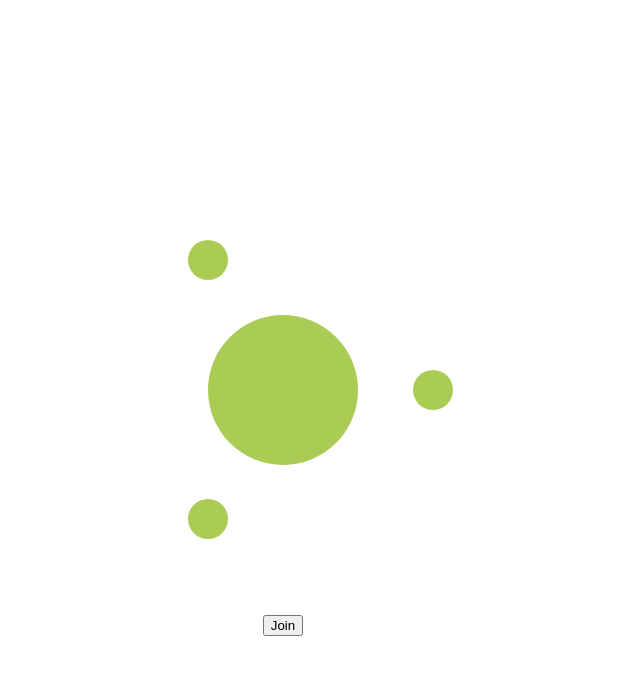
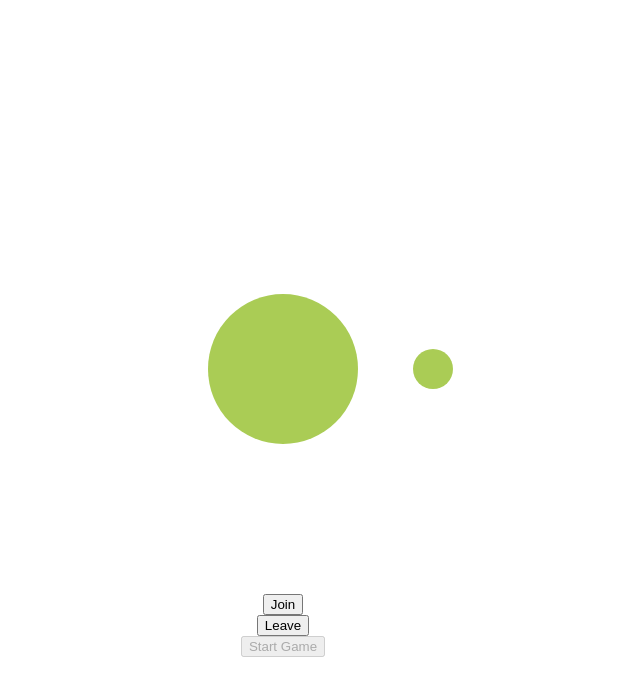
Before and after one commit to NathansStuff/AvalonGame, a plain HTML site: page index.html in a window 1280 px wide. Both pictures are taken after a click on the button "Join". Shown: the whole page, without its empty margins (357-997 px from the left). Drawn offline with Linux system fonts and the light colour scheme.

Commit message:
leave button

```diff
--- a/index.html
+++ b/index.html
@@ -10,6 +10,8 @@
 <body>
     <div id="parentdiv"></div>
         <button id='joinButton'>Join</button>
+        <button id='leaveButton' class='disabled' disabled>Leave</button>
+        <button id='startButton' class='disabled' disabled>Start Game</button>
     <script src="script.js"></script>
 </body>
 </html>
--- a/script.js
+++ b/script.js
@@ -1,4 +1,4 @@
-var players = 2
+var players = 0
 const radius = 150;
 const parentdiv = document.getElementById('parentdiv');
 // parseInt fetches integer from string
@@ -7,12 +7,13 @@ const offsetToParentCenter = parseInt(parentdiv.offsetWidth / 2);
 const offsetToChildCenter = 20;
 const totalOffset = offsetToParentCenter - offsetToChildCenter;
 
-
+const startButton = document.getElementById('startButton')
 const joinButton = document.getElementById("joinButton");
+const leaveButton = document.getElementById("leaveButton");
 
 // fetches and resets all player circles
 function removeCircles() {
-    const allChildDivs = document.getElementsByClassName('div2')
+    const allChildDivs = document.getElementsByClassName('playerCircle')
     while (allChildDivs[0]) {
         allChildDivs[0].parentNode.removeChild(allChildDivs[0]);
     }
@@ -21,9 +22,9 @@ function removeCircles() {
 function addCircles() {
     for (var i = 1; i <= players; ++i) {
         // create a div
-        const childdiv = document.createElement('div');
+        const childdiv = document.createElement('playerCircle');
         // give it a class
-        childdiv.className = 'div2';
+        childdiv.className = 'playerCircle';
         // determine the xy coordinates
         var div = 360 / players;
         const y = Math.sin((div * i) * (Math.PI / 180)) * radius;
@@ -33,14 +34,38 @@ function addCircles() {
         childdiv.style.left = (x + totalOffset).toString() + "px";
         parentdiv.appendChild(childdiv);
     }
+    if (players >= 5) {
+        startButton.disabled = false;
+    } else {
+        startButton.disabled = true;
+    }
+    if (players >= 10) {
+        joinButton.disabled = true;
+    } else {
+        joinButton.disabled = false;
+    }
+    if (players < 1) {
+        leaveButton.disabled = true;
+    }
+    else {
+        leaveButton.disabled = false;
+    }
 }
 
-
+// Join Button
 joinButton.addEventListener("click", joinFunction);
 
 function joinFunction() {
     players ++;
-    console.log(players)
     removeCircles();
     addCircles();
 }
+
+// Leave Button
+leaveButton.addEventListener("click", leaveFunction);
+
+function leaveFunction() {
+    players --;
+    removeCircles();
+    addCircles();
+}
--- a/style.css
+++ b/style.css
@@ -14,7 +14,7 @@ body {
     height: 100vh;
     overflow: hidden;
 }
-
+/* Main Table Circle */
 #parentdiv {
     position: relative;
     width: 150px;
@@ -23,11 +23,12 @@ body {
     border-radius: 150px;
     margin: 150px;
   }
-
-  .div2 {
+  /* Player Circles */
+  .playerCircle {
     position: absolute;
     width: 40px;
     height: 40px;
     background-color: #ac5;
     border-radius: 100px;
+    /* transition: transform .5s; */
   }
```
